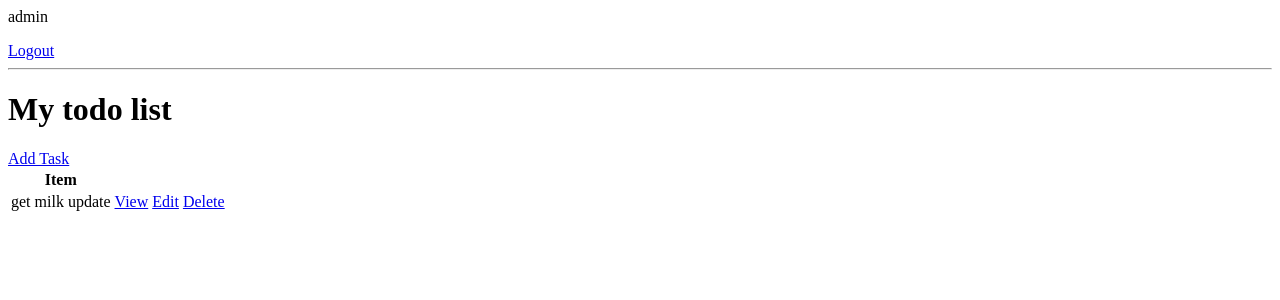
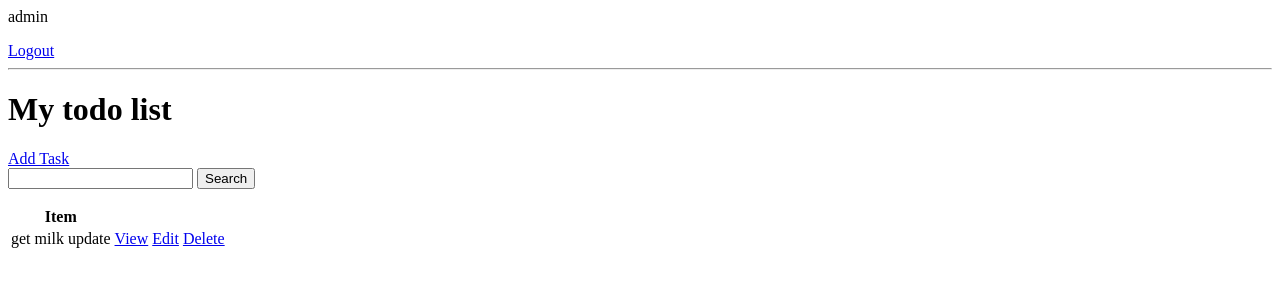
Before and after one commit to muhammadusman27/django_todoList_class_based_views, a Django app: page / in a window 1280 px wide. Shown: the top 300 px of the page. Run offline with Django 4.2, Linux system fonts and the light colour scheme; a user stored in the database is signed in; data comes from the database, SQL or seed files in the repository; both versions use the stored data as it was after the commit.

Commit message:
added seach with get method

```diff
--- a/base/templates/base/task_list.html
+++ b/base/templates/base/task_list.html
@@ -7,7 +7,14 @@
 <hr />
 <h1>My todo list</h1>
 <h2>{{ color }}</h2>
+
 <a href="{% url 'task-create' %}">Add Task</a>
+<form method="GET">
+    <input type="text" name="search-area" value="{{ search_input }}" />
+    <input type="submit" value="Search" />
+</form>
+
+
 <table>
     <tr>
         <th>Item</th>
--- a/base/views.py
+++ b/base/views.py
@@ -8,6 +8,7 @@ from django.contrib.auth.views import LoginView
 from django.contrib.auth.mixins import LoginRequiredMixin
 from django.contrib.auth.forms import UserCreationForm
 from django.contrib.auth import login
+
 
 from .models import Task
 
@@ -47,6 +48,11 @@ class TaskList(LoginRequiredMixin, ListView):
     def get_context_data(self, **kwargs):
         context = super().get_context_data(**kwargs)
         context['tasks'] = context['tasks'].filter(user=self.request.user)
+
+        search_input = self.request.GET.get('search-area') or ''
+        if search_input:
+            context['tasks'] = context['tasks'].filter(title__startswith=search_input)
+        context['search_input'] = search_input
         return context
 
 
```
Also changed, not shown: db.sqlite3, 1 other file.
